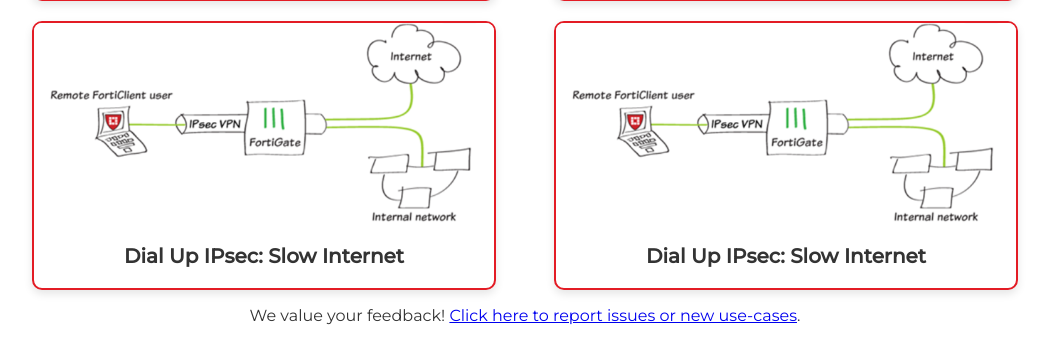
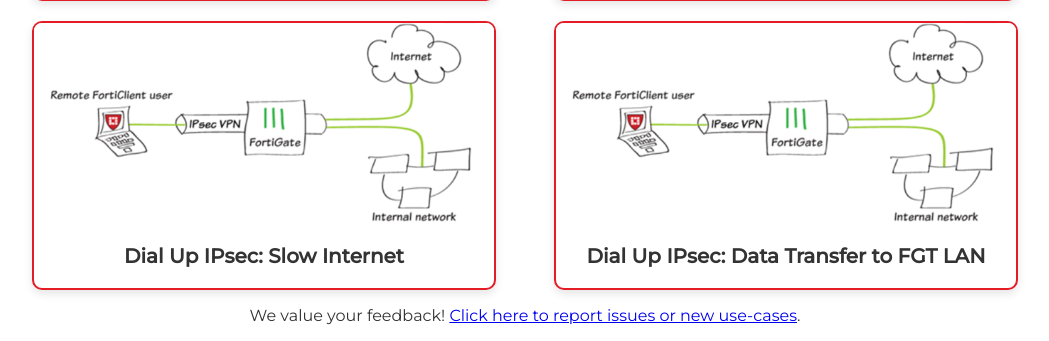
Before and after one commit to jas21068/main_speed_page, a Flask app: page / in a window 1280 px wide. Shown: the part 928-1269 px from the top of the page, without its empty margins (115-1164 px from the left). Run offline with Flask 3, Linux system fonts and the light colour scheme.

Commit message:
adding dialup IPSEC-2

```diff
--- a/templates/index.html
+++ b/templates/index.html
@@ -181,7 +181,7 @@
         </div>
         <div class="block" onclick="window.open('http://10.21.3.250:8874/', '_blank')">
             <img src="{{ url_for('static', filename='images/dialup.png') }}" alt="Dial Up IPsec: Data Transfer to FGT LAN">
-            <p>Dial Up IPsec: Slow Internet</p>
+            <p>Dial Up IPsec: Data Transfer to FGT LAN</p>
         </div>
     </div>
     <p class="feedback-link">We value your feedback! <a href="https://forms.office.com/Pages/ResponsePage.aspx?id=eMQ2LAA9L0WFNUg5b18B8BdRR8fI0dRMpEqJ2cz_JtJUQkNFMUxFWU1WME40VTQ5TUowSTRVUE1RWi4u" target="_blank">Click here to report issues or new use-cases</a>.</p>
```
